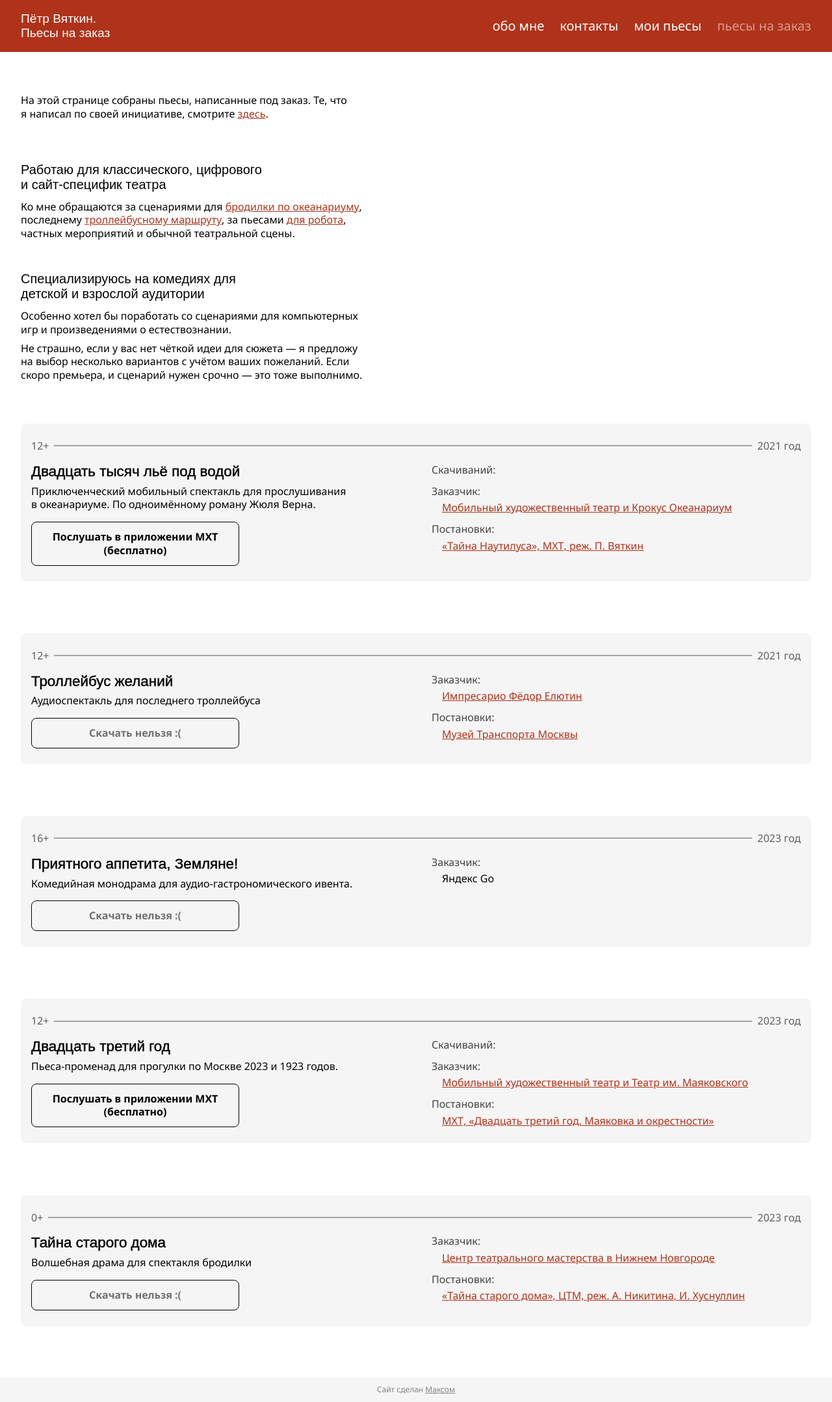
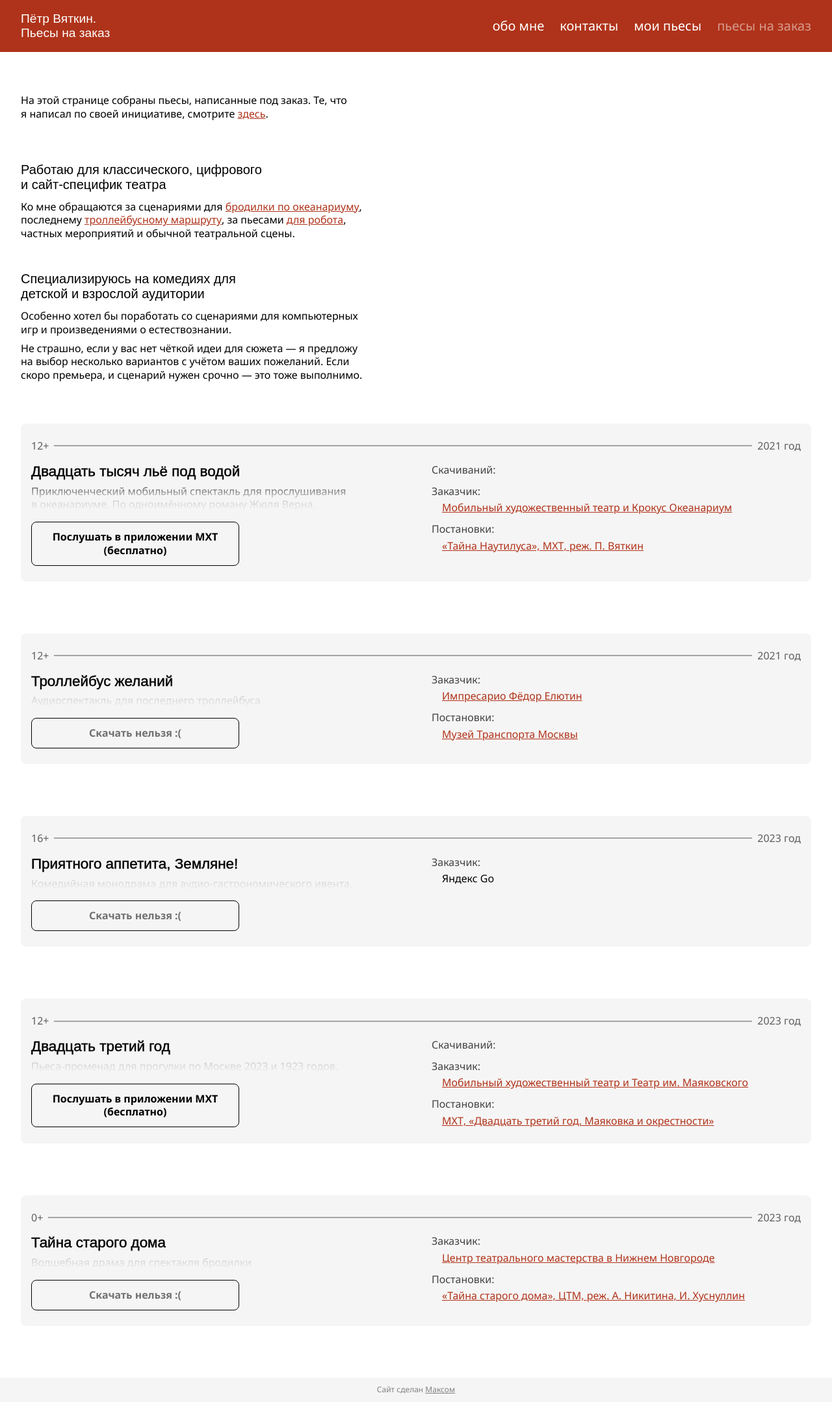
Before and after one commit to 1640max/vyatkin, a Jekyll site: the page built from contracted.html, in a window 1280 px wide. Shown: the whole page at 65% size. Built offline with Jekyll 4.4.1, drawn with Linux system fonts in a browser that asks for light colours; some web fonts are replaced.

Commit message:
Теперь описание пьесы свёрнуто

```diff
--- a/_layouts/page.html
+++ b/_layouts/page.html
@@ -29,6 +29,7 @@
   <script src="assets/js/drag-to-scroll.js"></script>
   <script src="assets/js/highlightPiece.js"></script>
   <script src="assets/js/counter.js"></script>
+  <script src="assets/js/unfold-description.js"></script>
 
 </head>
 <body class="body">
--- a/_sass/_piece-card.scss
+++ b/_sass/_piece-card.scss
@@ -91,6 +91,33 @@
   margin: 0;
 }
 
+.piece-card__description_fold {
+  position: relative;
+  max-height: 5em;
+  overflow: hidden;
+}
+
+.piece-card__description_fold::after {
+  content: "";
+  position: absolute;
+  bottom: 0;
+  left: 0;
+  width: 100%;
+  height: 3rem;
+  background-image: linear-gradient(0, $grey 0%, #{$grey}bf 50%,#{$grey}#{0}#{0} 100%);
+}
+
+/* @media (min-width: $lg) {
+
+  .piece-card__description_fold {
+    max-height: none;
+  }
+
+  .piece-card__description_fold::after {
+    display: none;
+  }
+} */
+
 .piece-card__table {
   grid-area: table;
   align-self: start;
--- /dev/null
+++ b/assets/js/unfold-description.js
@@ -0,0 +1,13 @@
+document.addEventListener("DOMContentLoaded", function() {
+  const descriptionElements = document.querySelectorAll('.piece-card__description');
+
+  // Функция для обработки клика на описание пьесы
+  function toggleDescriptionClass() {
+      this.classList.toggle('piece-card__description_fold');
+  }
+
+  // Перебираем все элементы с описанием пьесы и назначаем на них обработчик
+  descriptionElements.forEach(function(descriptionElement) {
+      descriptionElement.addEventListener('click', toggleDescriptionClass);
+  });
+});
```
